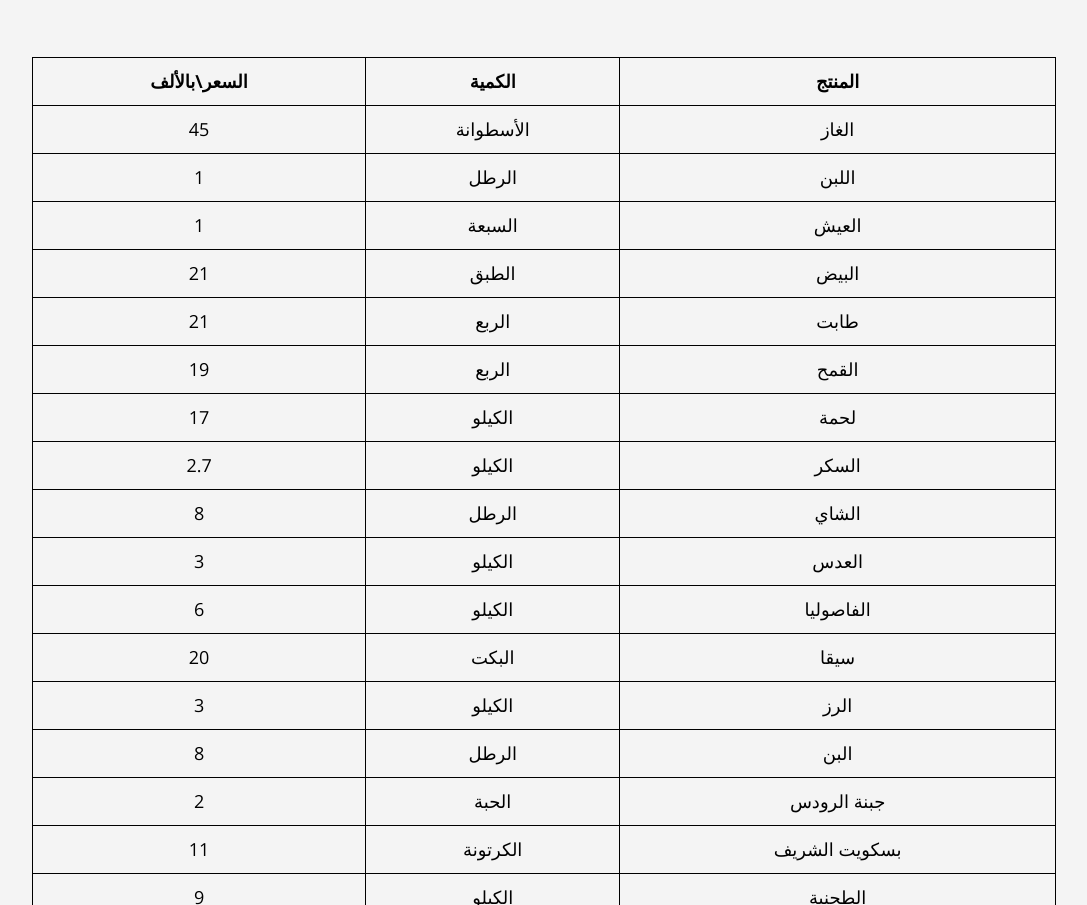
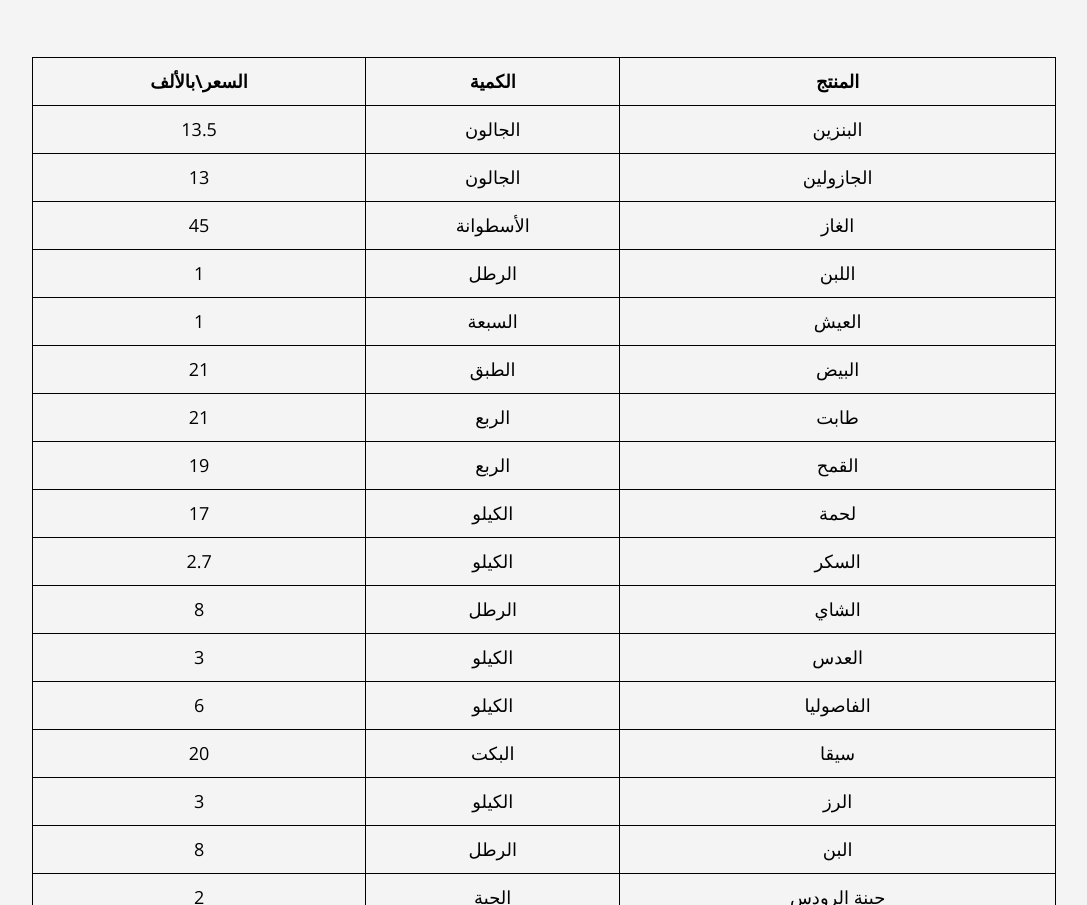
Before and after one commit to Abdelhmid-dev/rajieen, a plain HTML site: page status.html in a window 1280 px wide. Shown: the part 1890-2795 px from the top of the page, without its empty margins (96-1183 px from the left). Drawn offline with nearby package versions, Linux system fonts and the light colour scheme.

Commit message:
Update status.html

```diff
--- a/status.html
+++ b/status.html
@@ -110,6 +110,16 @@
                 <th>السعر\بالألف</th>
                 <th>الكمية</th>
                 <th>المنتج</th>
+            </tr>
+            <tr>
+                <td>13.5</td>
+                <td>الجالون</td>
+                <td>البنزين</td>
+            </tr>
+            <tr>
+                <td>13</td>
+                <td>الجالون</td>
+                <td>الجازولين</td>
             </tr>
             <tr>
                 <td>45</td>
```
